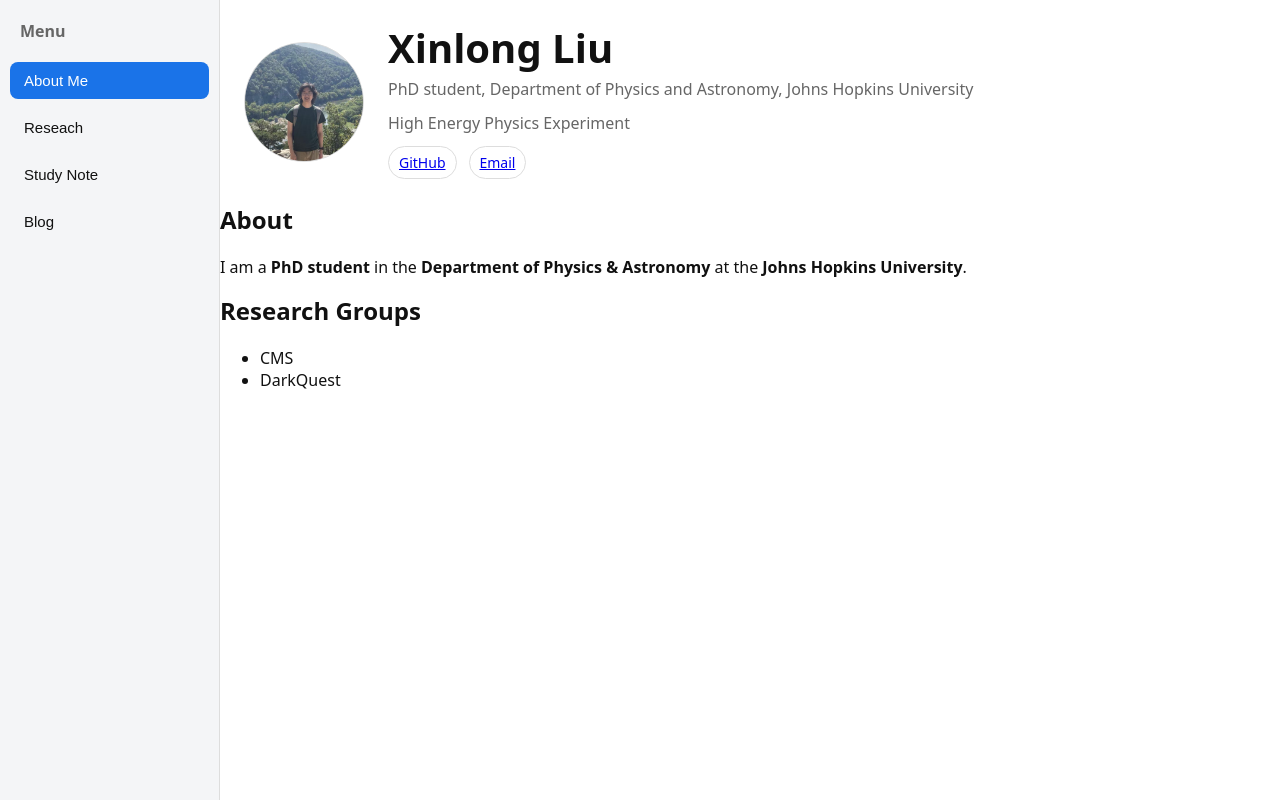
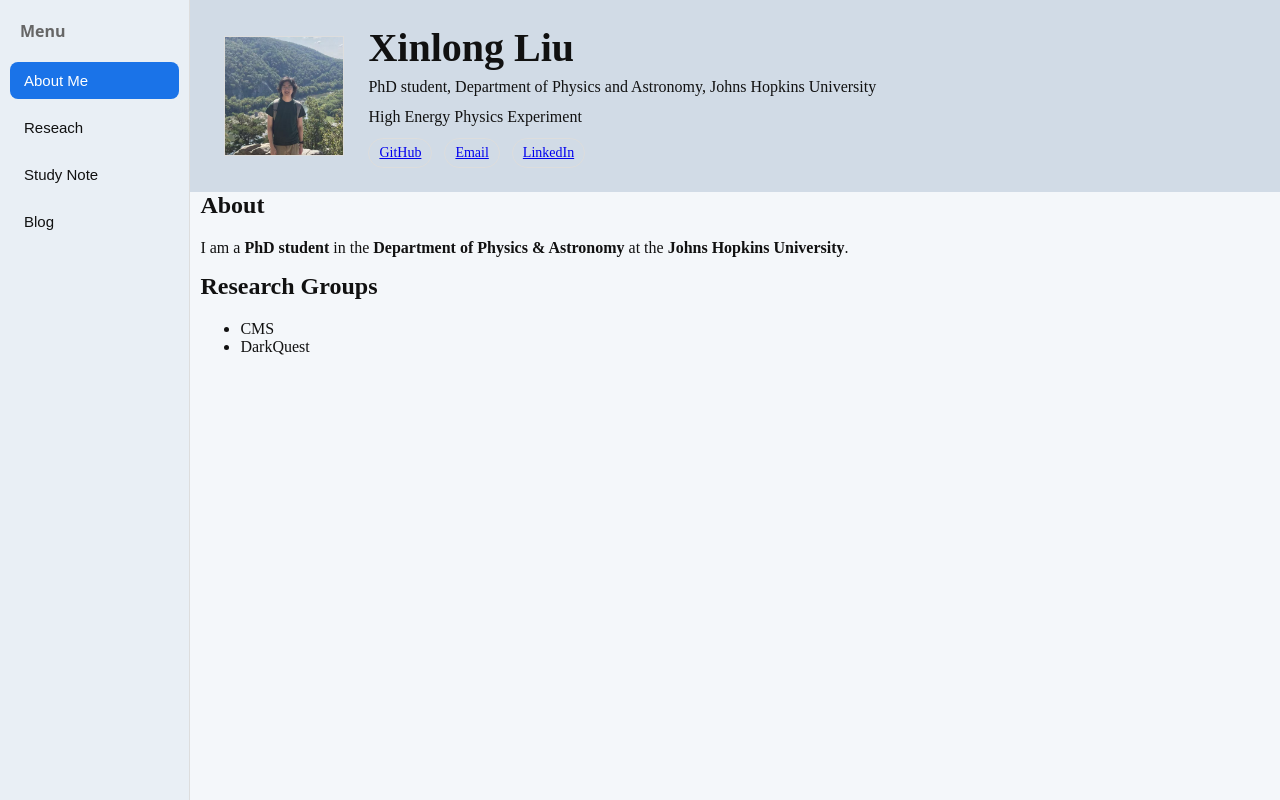
Before and after one commit to Xinlong12580/HTML, a plain HTML site: page index.html in a window 1280 px wide. Drawn offline with nearby package versions, Linux system fonts and the light colour scheme.

Commit message:
update style

```diff
--- a/index.html
+++ b/index.html
@@ -19,8 +19,9 @@
     <button class="tab" role="tab" id="tab-StudyNote" aria-controls="panel-StudyNote" aria-selected="false" data-page="pages/StudyNote/StudyNote.html">Study Note</button>
     <button class="tab" role="tab" id="tab-Blog" aria-controls="panel-Blog" aria-selected="false" data-page="pages/Blog/Blog.html">Blog</button>
  <!-- -->  </nav>
-
+  <div style="background-color:#f4f7fa;min-height:100vh;width: 100vw;overflow-y: scroll;font-family: 'Times New Roman', Times, serif;">
   <main id="content"> </main>
+  </div>
 
 </body>
 </html>
--- a/pages/AboutMe/AboutMe.html
+++ b/pages/AboutMe/AboutMe.html
@@ -1,5 +1,6 @@
+
 <section id="panel-aboutme" class="panel" role="tabpanel" aria-labelledby="tab-aboutme" data-active="true">
-  <header>
+  <header style = "padding-left: 10px;background-color:#d1dbe6">
   <div class="wrap hero">
     <img class="avatar" src="data/miscellaneous/portrait.jpg" alt="Portrait" />
     <div>
@@ -9,12 +10,13 @@
       <div class="links" aria-label="Profile links">
         <a class="badge" href="https://github.com/Xinlong12580">GitHub</a>
         <a class="badge" href="mailto:xliu5974@gmail.com">Email</a>
+        <a class="badge" href="mailto:xliu5974@gmail.com">LinkedIn</a>
       </div>
     </div>
   </div>
-</header>
+    </header>
 
-  <section id="about">
+  <section id="about" style = "padding-left: 10px;">
     <h2>About</h2>
     <p>
       I am a <strong>PhD student</strong> in the <strong>Department of Physics & Astronomy</strong> at the <strong>Johns Hopkins University</strong>.
@@ -22,7 +24,7 @@
     </p>
   </section>
 
-  <section id="interests">
+  <section id="interests" style = "padding-left: 10px;">
     <h2>Research Groups</h2>
     <ul class="clean grid-2">
       <li>CMS</li>
@@ -30,3 +32,5 @@
     </ul>
   </section>
 </section>
+
+</section>
--- a/style.css
+++ b/style.css
@@ -3,7 +3,7 @@
     --fg: #111111;
     --muted: #666;
     --link: #1a73e8;
-    --sidebar: #f4f5f7;
+    --sidebar: #e9eff5;
     --border: #ddd;
 }
 
@@ -53,6 +53,7 @@
 
 /* Content area */
 .content {
+    padding-left: 20px;
     flex: 1;
     padding: 24px;
     overflow-y: auto;
@@ -66,10 +67,10 @@
 .wrap { max-width: var(--maxw); margin: 0 auto; padding: 24px; }
 .hero { display:grid; grid-template-columns: 120px 1fr; gap: 24px; align-items:center; }
 .avatar {
-    width:120px; height:120px; border-radius:50%; object-fit:cover; background:#ddd; border:1px solid var(--border);
+    width:120px; height:120px; object-fit:cover; background:#ddd; border:1px solid var(--border);
 }
 h1 { font-size: clamp(28px, 4vw, 40px); margin: 0 0 6px; line-height:1.2; }
-.title { color: var(--muted); margin: 0 0 12px; }
+.title {margin: 0 0 12px; }
 .links { display:flex; flex-wrap:wrap; gap:12px; }
 .badge {
   display:inline-block; padding:6px 10px; background:var(--card); border:1px solid var(--border);
```
Also changed, not shown: pages/Blog/Blog.html (+3 -0 lines), pages/Research/Research.html (+2 -0 lines), pages/StudyNote/StudyNote.html (+3 -0 lines).
